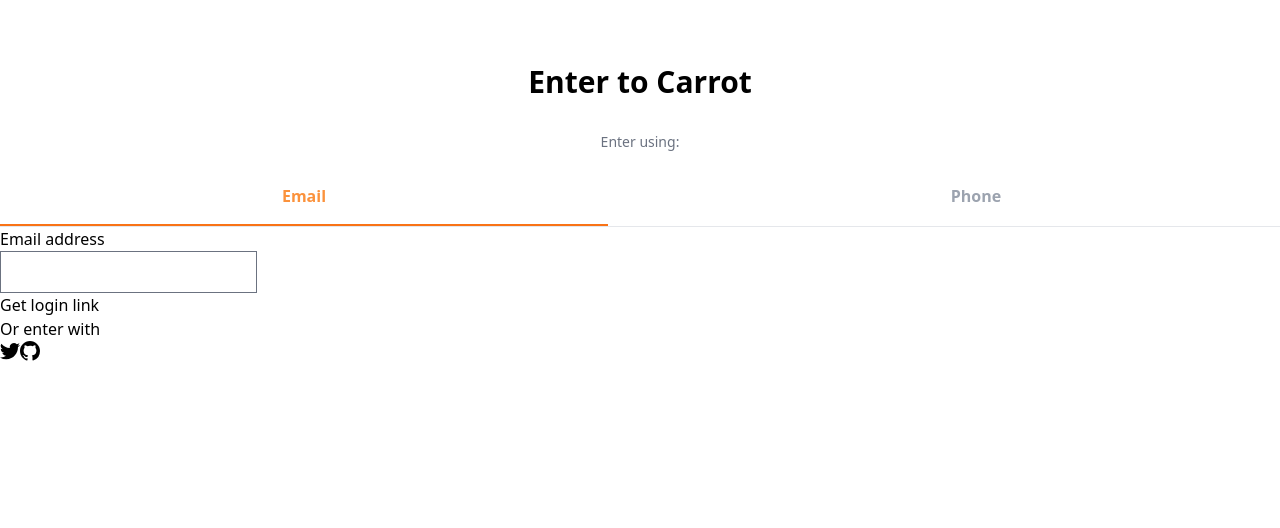
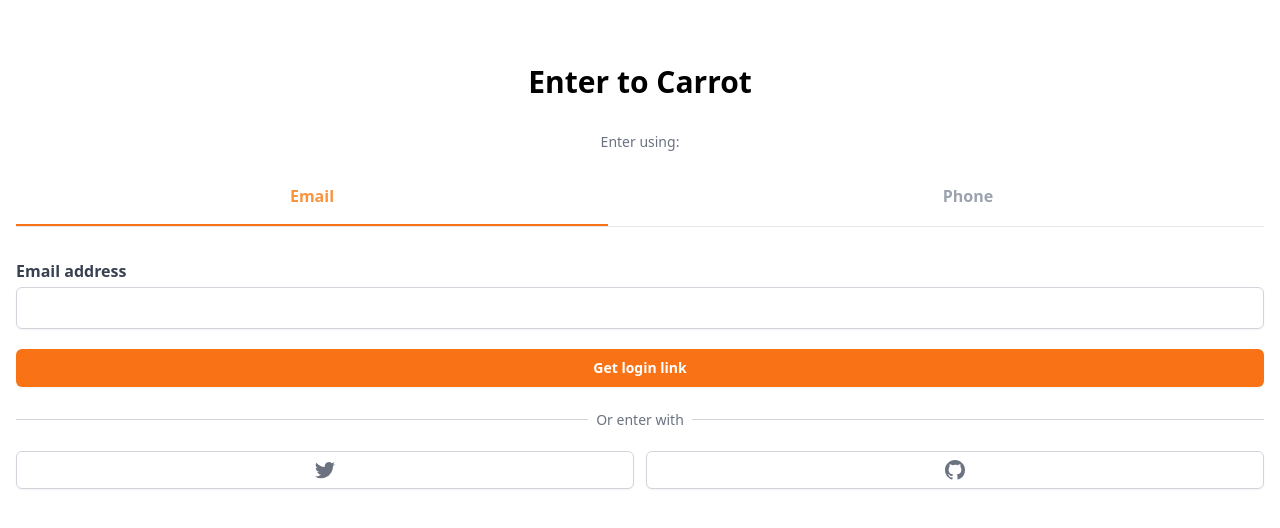
Before and after one commit to ryugibo/nomad-carrot-market, a Next.js app: page /enter in a window 1280 px wide. Shown: the top 528 px of the page. Built offline with nearby package versions, Linux system fonts and the light colour scheme.

Commit message:
:memo: #5.2 | Auth part Two

```diff
--- a/pages/enter.tsx
+++ b/pages/enter.tsx
@@ -9,7 +9,7 @@
   const onEmailClick = () => setMethod("email");
   const onPhoneClick = () => setMethod("phone");
   return (
-    <div className="mt-16">
+    <div className="mt-16 px-4">
       <h3 className="text-3xl font-bold text-center">Enter to Carrot</h3>
       <div className="mt-8">
         <div className="flex flex-col items-center">
@@ -39,34 +39,48 @@
             </button>
           </div>
         </div>
-        <form>
-          <label>
+        <form className="flex flex-col mt-8">
+          <label className="text-sm, font-semibold text-gray-700">
             {method === "email" ? "Email address" : null}
             {method === "phone" ? "Phone number" : null}
           </label>
-          <div>
-            {method === "email" ? <input type="email" required /> : null}
+          <div className="mt-1">
+            {method === "email" ? (
+              <input
+                type="email"
+                required
+                className="appearance-none w-full px-3 py-2 border border-gray-300 rounded-md shadow-sm placeholder-gray-400 focus:outline-none focus:ring-orange-500 focus:border-orange-500"
+              />
+            ) : null}
             {method === "phone" ? (
-              <div>
-                <span>+82</span>
-                <input type="number" required />
+              <div className="flex rounded-md shadow-sm">
+                <span className="flex items-center justify-center px-3 rounded-l-md border border-r-0 border-gray-300 bg-gray-50 text-gray-500 select-none text-sm">
+                  +82
+                </span>
+                <input
+                  type="number"
+                  required
+                  className="appearance-none w-full px-3 py-2 border border-gray-300 rounded-md rounded-l-none shadow-sm placeholder-gray-400 focus:outline-none focus:ring-orange-500 focus:border-orange-500"
+                />
               </div>
             ) : null}
           </div>
-          <button>
+          <button className="mt-5 bg-orange-500 hover:bg-orange-600 text-white py-2 px-4 border border-transparent rounded-md shadow-sm text-sm font-semibold focus:ring-2 focus:ring-offset-2 focus:ring-orange-500 focus:outline-none">
             {method === "email" ? "Get login link" : null}
             {method === "phone" ? "Get one-time password" : null}
           </button>
         </form>
-        <div>
-          <div>
-            <div />
-            <div>
-              <span>Or enter with</span>
+        <div className="mt-8">
+          <div className="relative">
+            <div className="absolute w-full border-t border-gray-300" />
+            <div className="relative -top-3 text-center">
+              <span className="bg-white px-2 text-sm text-gray-500">
+                Or enter with
+              </span>
             </div>
           </div>
-          <div>
-            <button>
+          <div className="grid grid-cols-2 gap-3 mt-2">
+            <button className="flex justify-center items-center py-2 px-4 border border-gray-300 rounded-md shadow-sm bg-white text-sm font-semibold text-gray-500 hover:bg-gray-50">
               <svg
                 className="w-5 h-5"
                 aria-hidden="true"
@@ -76,7 +90,7 @@
                 <path d="M6.29 18.251c7.547 0 11.675-6.253 11.675-11.675 0-.178 0-.355-.012-.53A8.348 8.348 0 0020 3.92a8.19 8.19 0 01-2.357.646 4.118 4.118 0 001.804-2.27 8.224 8.224 0 01-2.605.996 4.107 4.107 0 00-6.993 3.743 11.65 11.65 0 01-8.457-4.287 4.106 4.106 0 001.27 5.477A4.073 4.073 0 01.8 7.713v.052a4.105 4.105 0 003.292 4.022 4.095 4.095 0 01-1.853.07 4.108 4.108 0 003.834 2.85A8.233 8.233 0 010 16.407a11.616 11.616 0 006.29 1.84" />
               </svg>
             </button>
-            <button>
+            <button className="flex justify-center items-center py-2 px-4 border border-gray-300 rounded-md shadow-sm bg-white text-sm font-semibold text-gray-500 hover:bg-gray-50">
               <svg
                 className="w-5 h-5"
                 aria-hidden="true"
```
